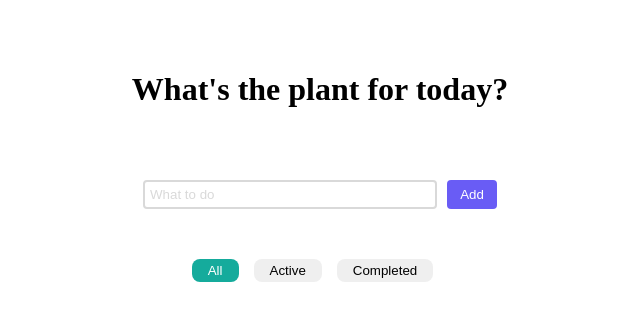
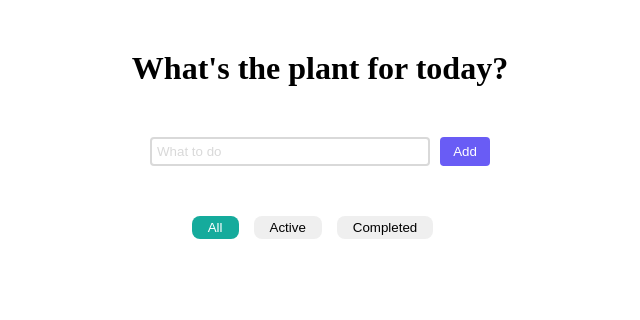
Before and after one commit to tasyaadila03/to-do-list, a React (Create React App) app: page / in a window 1280 px wide. Shown: the top 320 px of the page, without its empty margins (320-960 px from the left). Built offline with nearby package versions, Linux system fonts and the light colour scheme.

Commit message:
Update App.css

```diff
--- a/src/App.css
+++ b/src/App.css
@@ -1,3 +1,11 @@
+@import url("https://fonts.googleapis.com/css2?family=Poppins:wght@200;400;800&family=Ubuntu&display=swap");
+
+* {
+  margin: 0;
+  padding: 0;
+  box-sizing: border-box;
+}
+
 .container {
   height: 100vh;
   width: 100%;
@@ -10,7 +18,7 @@
 }
 
 .header h2 {
-  font-family: "poopins", sans-serif;
+  font-family: "Poppins", sans-serif;
   font-size: 48px;
   font-weight: 800;
   color: #67727b;
```
